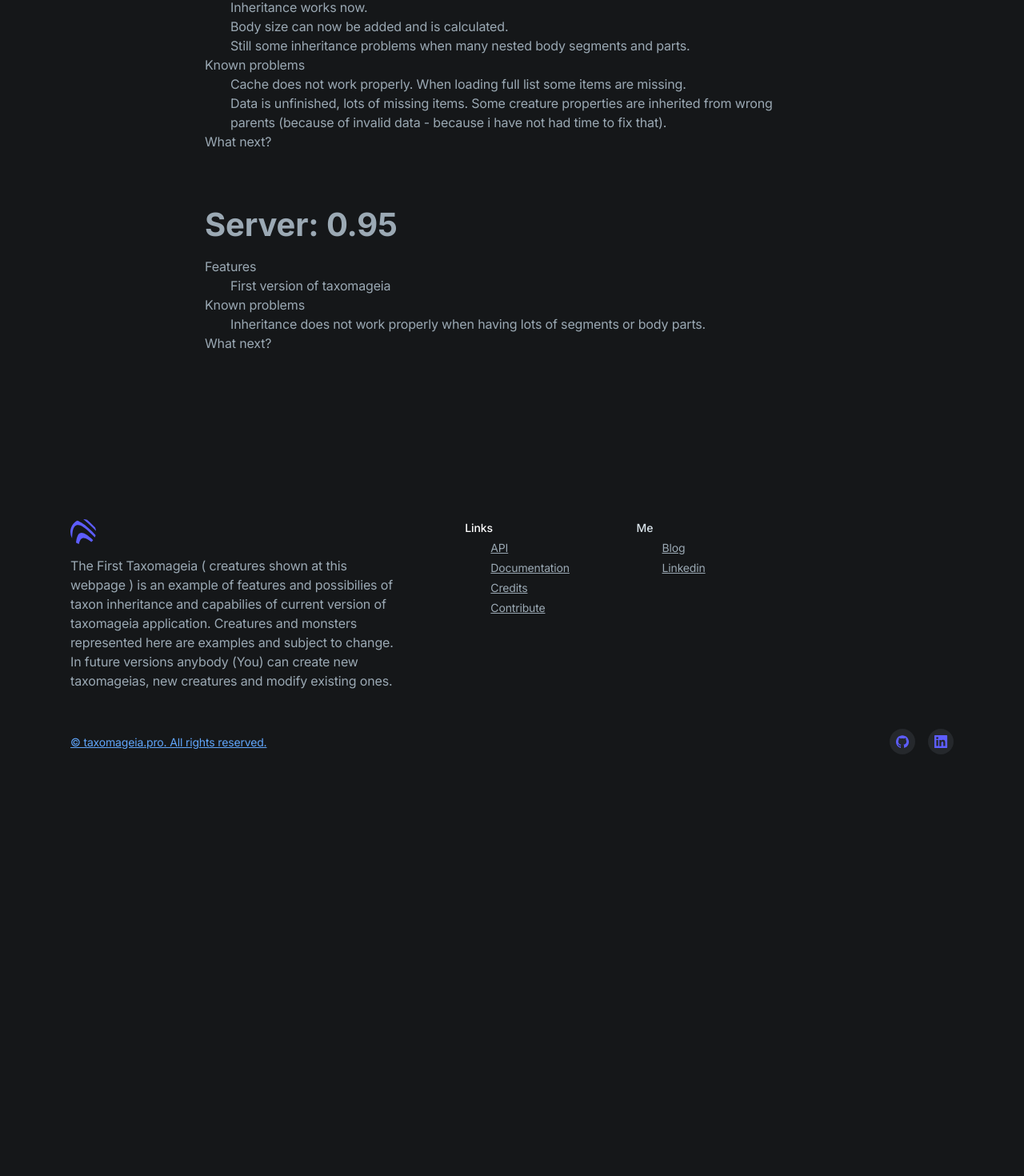
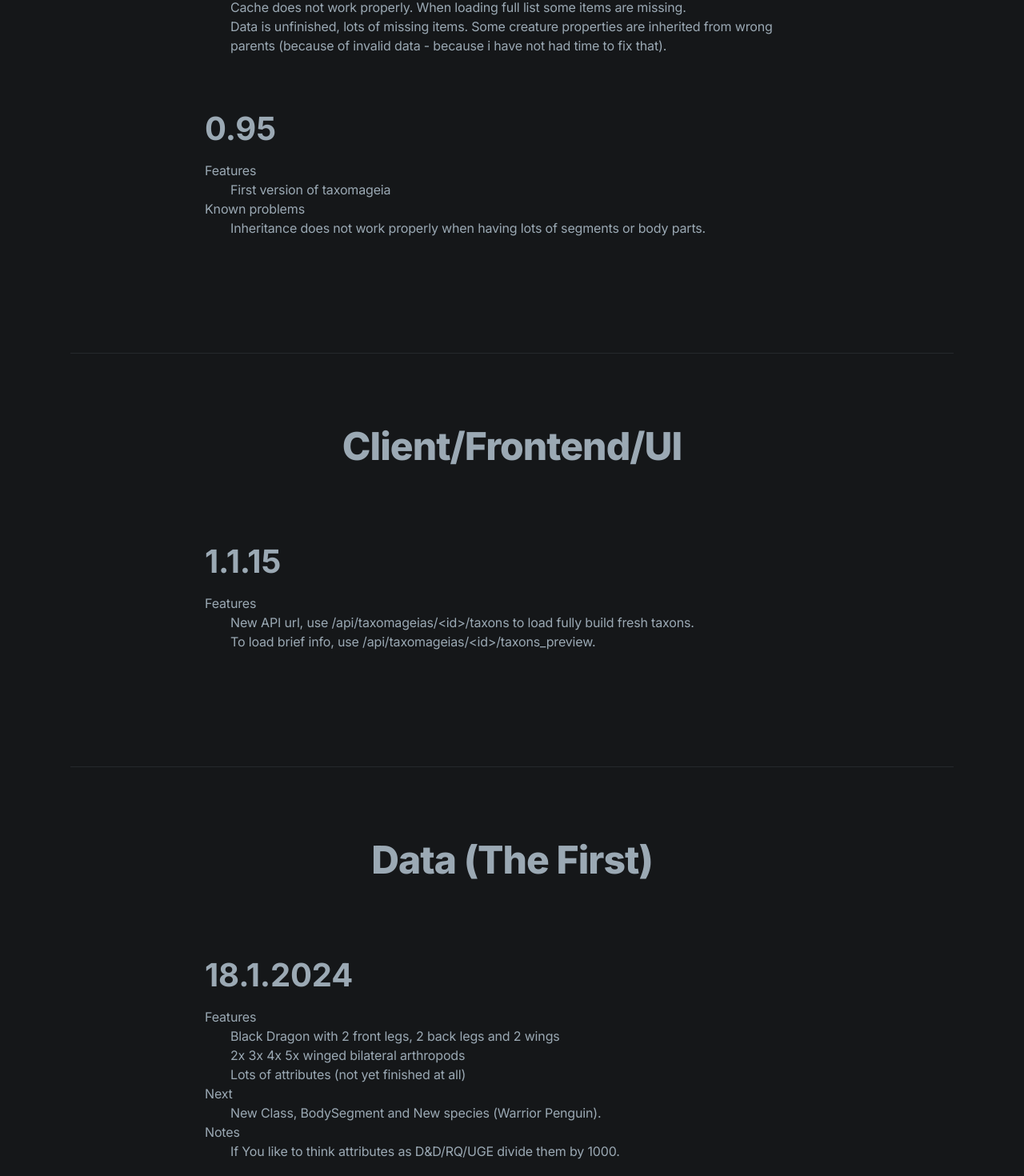
Before and after one commit to Nerdman4U/taxomageia-frontend, a Next.js app: page /versions in a window 1280 px wide. Shown: the part 1300-2770 px from the top of the page at 80% size. Before the commit the page ends 2307 px from the top, so only its background shows below. Built offline with nearby package versions, Linux system fonts and the light colour scheme; no server answers.

Commit message:
feat(versions): server, client, data version info

```diff
--- a/app/context/application.context.tsx
+++ b/app/context/application.context.tsx
@@ -14,6 +14,8 @@
   features_fi?: string[]
   problems_en?: string[]
   problems_fi?: string[]
+  notes_en?: string[]
+  notes_fi?: string[]
 }
 
 export type AppContextType = {
--- /dev/null
+++ b/app/versions/client.json
@@ -0,0 +1,14 @@
+[
+  {
+    "version": "1.1.15",
+    "features_en": [
+      "New API url, use /api/taxomageias/<id>/taxons to load fully build fresh taxons.",
+      "To load brief info, use /api/taxomageias/<id>/taxons_preview."
+    ],
+    "problems_en": [
+    ],
+    "next_en": [
+
+    ]
+  }
+]
--- /dev/null
+++ b/app/versions/data.json
@@ -0,0 +1,18 @@
+[
+  {
+    "version": "18.1.2024",
+    "features_en": [
+      "Black Dragon with 2 front legs, 2 back legs and 2 wings",
+      "2x 3x 4x 5x winged bilateral arthropods",
+      "Lots of attributes (not yet finished at all)"
+    ],
+    "problems_en": [
+    ],
+    "next_en": [
+      "New Class, BodySegment and New species (Warrior Penguin)."
+    ],
+    "notes_en": [
+      "If You like to think attributes as D&D/RQ/UGE divide them by 1000."
+    ]
+  }
+]
--- a/app/versions/page.tsx
+++ b/app/versions/page.tsx
@@ -1,58 +1,56 @@
 import { useContext} from "react"
 import AppContext from '@/app/context/application.context'
 import { AppContextType, VersionInfoType } from "@/app/context/application.context"
-import versions from "../../app/versions/versions.json" assert { type: "json" }
+import serverVersions from "../../app/versions/server.json" assert { type: "json" }
+import clientVersions from "../../app/versions/client.json" assert { type: "json" }
+import dataVersions from "../../app/versions/data.json" assert { type: "json" }
+
+const VersionItems = ({items, topic}: {topic: string, items: string[]}) => {
+  if (items.length === 0) {
+    return null
+  }
+  return (
+    <>
+      <h3>{topic}</h3>
+      <ul>
+        { items.map((item) => <li>{item}</li>) }
+      </ul>
+    </>
+  )
+}
 
 const Version = ({info}: {info: VersionInfoType}) => {
   const next = info.next_en || []
   const features = info.features_en || []
   const problems = info.problems_en || []
+  const notes = info.notes_en || []
   return (
     <div className="max-w-3xl mx-auto md:pb-16">
-      <h3 className="h3 mb-3 text-gray-400">Server: {info.version}</h3>
+      <h3 className="h3 mb-3 text-gray-400">{info.version}</h3>
       <div>
-        <h3>Features</h3>
-        <ul>
-          { features.map((item) => <li>{item}</li>) }
-        </ul>
-        <h3>Known problems</h3>
-        <ul>
-          { problems.map((item) => <li>{item}</li>) }
-        </ul>
-        <h3>What next?</h3>
-        <ul>
-          { next.map((item) => <li>{item}</li>) }
-        </ul>
+        <VersionItems topic="Features" items={features}/>
+        <VersionItems topic="Known problems" items={problems} />
+        <VersionItems topic="Next" items={next} />
+        <VersionItems topic="Notes" items={notes} />
       </div>
     </div>
   )
 }
 
-const Versions = () => {
-  // TODO: use context and read version info.
-  // const value = useContext(AppContext)
-  const versionInfo = versions
-  // console.log('value:', value)
-  // const clientVersion = value.clientVersion || "0.0.0"
-  // const serverVersion = value.serverVersion || "0.0.0"
-  // const clientVersionStr = value.clientVersionStr || "Client: v0.0.0"
-  // const serverVersionStr = value.serverVersionStr || "Server: v0.0.0"
-  // const versionInfo = value.versionInfo || []
-  console.log(versionInfo)
-
+const VersionsList = ({versions, topic}: {topic: string, versions: VersionInfoType[]}) => {
   return (
-    <section id="versions">
+    <section id="serverVersions">
       <div className="max-w-6xl mx-auto px-4 sm:px-6 text-gray-400">
         <div className="py-12 md:py-20 border-t border-gray-800">
 
           {/* Section header */}
           <div className="max-w-3xl mx-auto text-center pb-12 md:pb-16">
             {/* <div className="inline-flex text-sm font-semibold py-1 px-3 m-2 text-green-600 bg-green-200 rounded-full mb-4">Reach goals that matter</div> */}
-            <h1 className="h2 mb-4">Versions</h1>
+            <h1 className="h2 mb-4">{topic}</h1>
           </div>
 
           {/* Items */}
-          { versionInfo?.map((info) => <Version key={info.version} info={info} />) }
+          { versions?.map((info) => <Version key={info.version} info={info} />) }
 
         </div>
       </div>
@@ -60,4 +58,24 @@
   )
 }
 
+const Versions = () => {
+  // TODO: use context and read version info.
+  // const value = useContext(AppContext)
+  // const versionInfo = serverVersions
+  // console.log('value:', value)
+  // const clientVersion = value.clientVersion || "0.0.0"
+  // const serverVersion = value.serverVersion || "0.0.0"
+  // const clientVersionStr = value.clientVersionStr || "Client: v0.0.0"
+  // const serverVersionStr = value.serverVersionStr || "Server: v0.0.0"
+  // const versionInfo = value.versionInfo || []
+
+  return (
+    <>
+    <VersionsList topic="Server/Backend" versions={serverVersions} />
+    <VersionsList topic="Client/Frontend/UI" versions={clientVersions} />
+    <VersionsList topic="Data (The First)" versions={dataVersions} />
+    </>
+  )
+}
+
 export default Versions
```
Also changed, not shown: app/versions/server.json (renamed from app/versions/versions.json).
